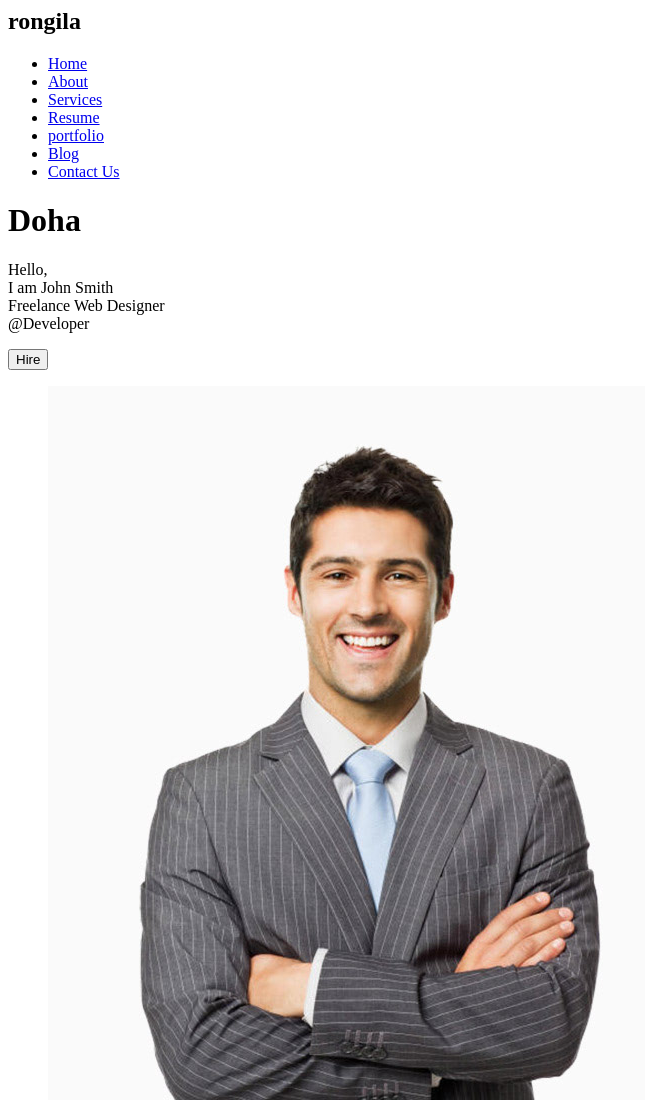
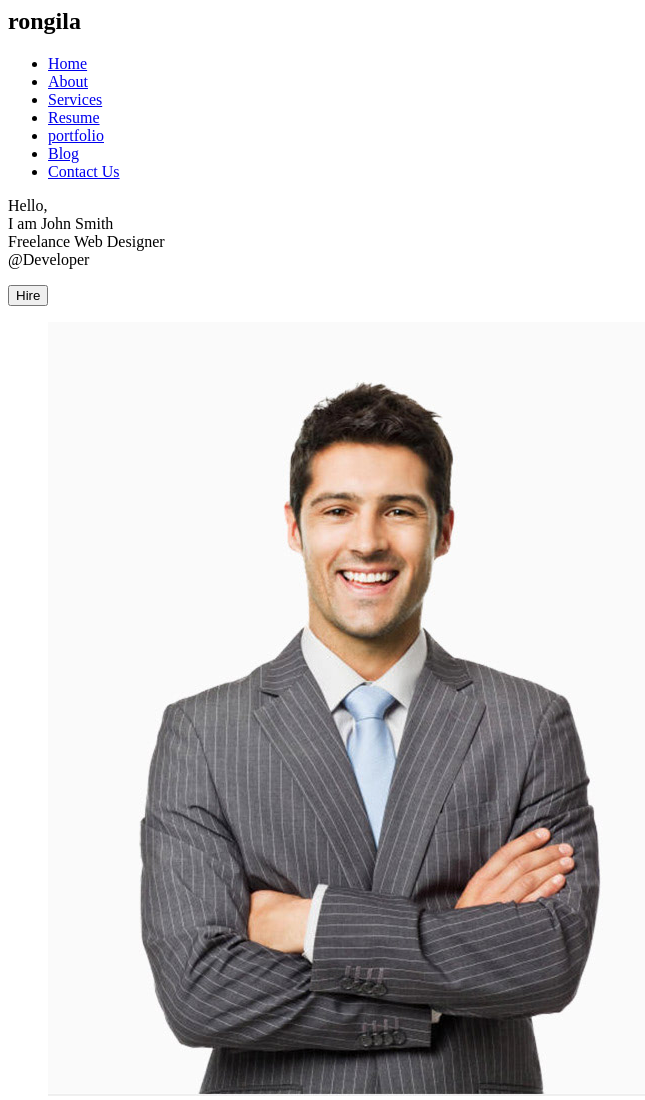
Before and after one commit to DohaSherif/rongila, a plain HTML site: page index.html in a window 1280 px wide. Shown: the top 1100 px of the page, without its empty margins (0-645 px from the left). Drawn offline with Linux system fonts and the light colour scheme.

Commit message:
test commit

```diff
--- a/index.html
+++ b/index.html
@@ -21,7 +21,6 @@
             </ul>
         </nav>
     </header>
-    <h1>Doha</h1>
 
     <main>
 
```
